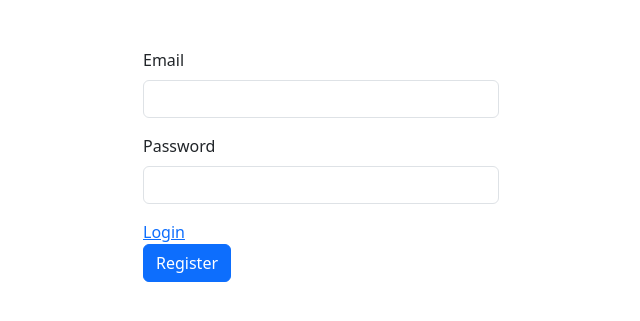
After one commit to rinosetiyo/youtube_clone, a Django app: page /auth/register/ in a window 1280 px wide. The commit adds this page. Shown: the top 321 px of the page, without its empty margins (319-959 px from the left). Run offline with Django 5.2, Linux system fonts and the light colour scheme; parts of the project's set-up code (start-up, migrations or seed data) failed here and were passed over.

Commit message:
Add user registration functionality with a new registration view and template; update URL routing for registration

```diff
--- a/templates/login.html
+++ b/templates/login.html
@@ -21,6 +21,9 @@
                     <label for="password" class="form-label">Password</label>
                     <input type="password" class="form-control" id="password" name="password" required>
                   </div>
+                  <div>
+                    <a href="{% url 'register' %}">Register</a>
+                  </div>
                   <button type="submit" class="btn btn-primary">Login</button>
                 </form>
             </div>
--- /dev/null
+++ b/templates/register.html
@@ -0,0 +1,34 @@
+<!doctype html>
+<html lang="en">
+  <head>
+    <meta charset="utf-8">
+    <meta name="viewport" content="width=device-width, initial-scale=1">
+    <title>Register</title>
+    <link href="https://cdn.jsdelivr.net/npm/bootstrap@5.3.3/dist/css/bootstrap.min.css" rel="stylesheet" integrity="sha384-QWTKZyjpPEjISv5WaRU9OFeRpok6YctnYmDr5pNlyT2bRjXh0JMhjY6hW+ALEwIH" crossorigin="anonymous">
+  </head>
+  <body>
+
+    <div class="container my-5">
+        <div class="row justify-content-center">
+            <div class="col-md-4">
+                <form action="" method="post">
+                    {% csrf_token %}
+                  <div class="mb-3">
+                    <label for="email" class="form-label">Email</label>
+                    <input type="email" class="form-control" id="email" name="email" required>
+                  </div>
+                  <div class="mb-3">
+                    <label for="password" class="form-label">Password</label>
+                    <input type="password" class="form-control" id="password" name="password" required>
+                  </div>
+                  <div>
+                    <a href="{% url 'login' %}">Login</a>
+                  </div>
+                  <button type="submit" class="btn btn-primary">Register</button>
+                </form>
+            </div>
+        </div>
+    </div>
+    <script src="https://cdn.jsdelivr.net/npm/bootstrap@5.3.3/dist/js/bootstrap.bundle.min.js" integrity="sha384-YvpcrYf0tY3lHB60NNkmXc5s9fDVZLESaAA55NDzOxhy9GkcIdslK1eN7N6jIeHz" crossorigin="anonymous"></script>
+  </body>
+</html>
--- a/userauths/urls.py
+++ b/userauths/urls.py
@@ -3,4 +3,5 @@ from userauths import views
 
 urlpatterns = [
     path('login/', views.login, name="login"),
+    path('register/', views.register, name="register"),
 ]
--- a/userauths/views.py
+++ b/userauths/views.py
@@ -8,19 +8,19 @@ from django.contrib import messages
 # user = settings.AUTH_USER_MODEL
 
 def register(request):
-    # if request.user.is_authenticated:
-    #     return redirect('home')
+    if request.user.is_authenticated:
+        return redirect('home')
 
-    # if request.method == 'POST':
-    #     form = UserRegisterForm(request.POST)
-    #     if form.is_valid():
-    #         form.save()
-    # else:
-    #     form = UserRegisterForm()
-    # context = {
-    #     'form': form,
-    # }
-    return render(request, 'new_snip.html')
+    if request.method == 'POST':
+        form = UserRegisterForm(request.POST)
+        if form.is_valid():
+            form.save()
+    else:
+        form = UserRegisterForm()
+    context = {
+        'form': form,
+    }
+    return render(request, 'register.html')
 
 def login(request):
 
```
Also changed, not shown: db.sqlite3.
